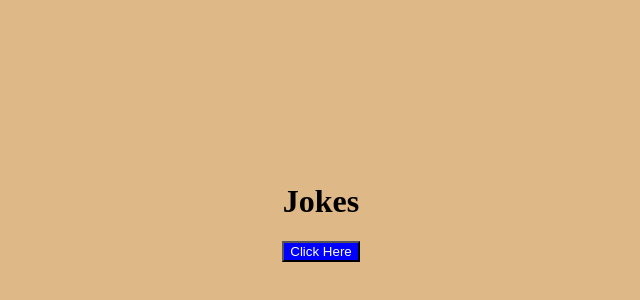
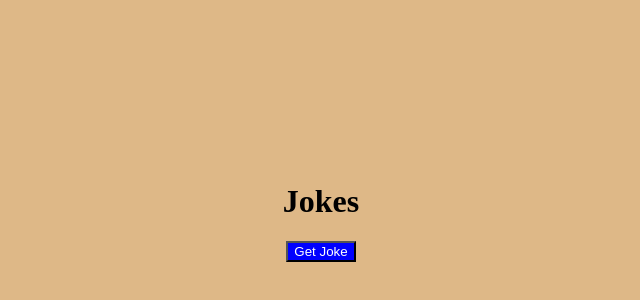
Before and after one commit to ismaelrodriguez02/js-assignment-09, a website: page public/index.html in a window 1280 px wide. Shown: the part 42-342 px from the top of the page, 319-959 px from the left. Drawn offline with Linux system fonts and the light colour scheme.

Commit message:
change buttom

```diff
--- a/public/index.html
+++ b/public/index.html
@@ -9,7 +9,7 @@
 </head>
 <body>
     <h1 id="title">Jokes</h1>
-    <button id="button">Click Here</button>
+    <button id="button">Get Joke</button>
     <h2 id="h2"></h2>
     <h3 id="h3"></h3>
 </body>
```
